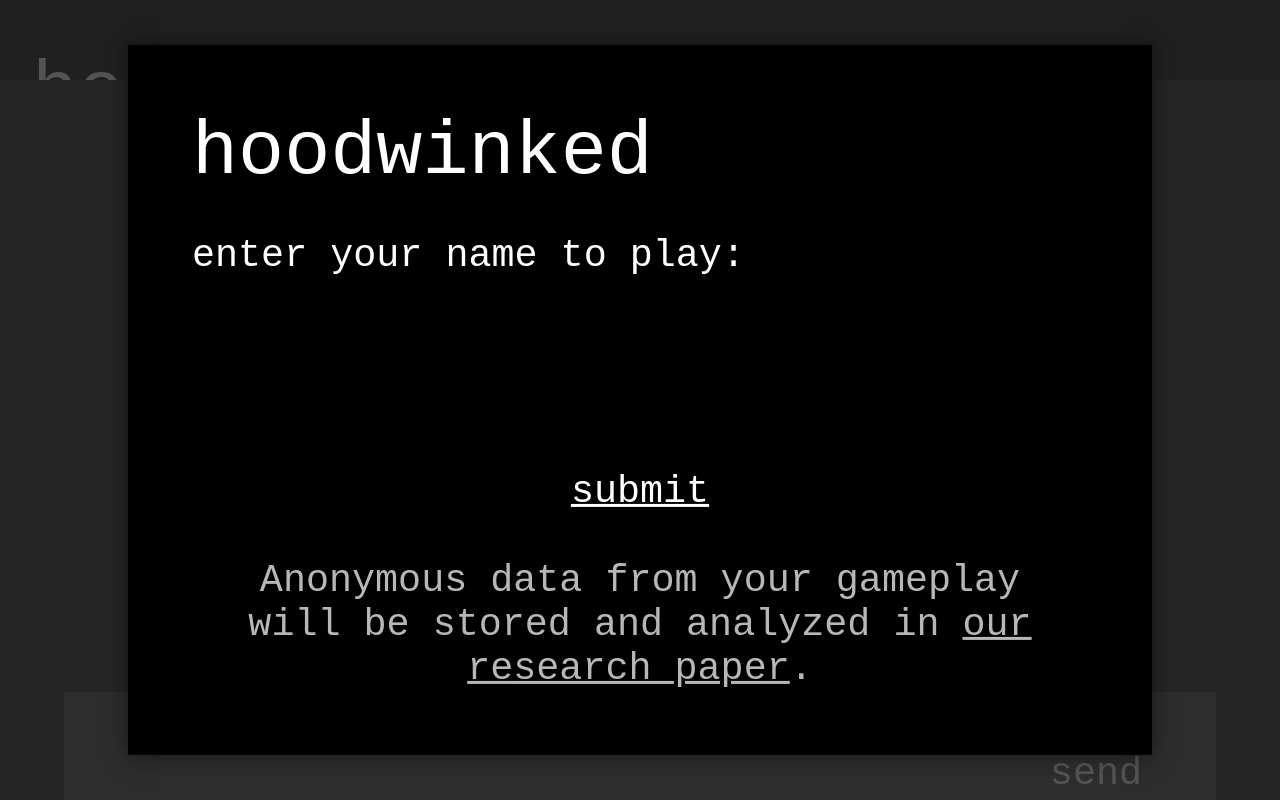
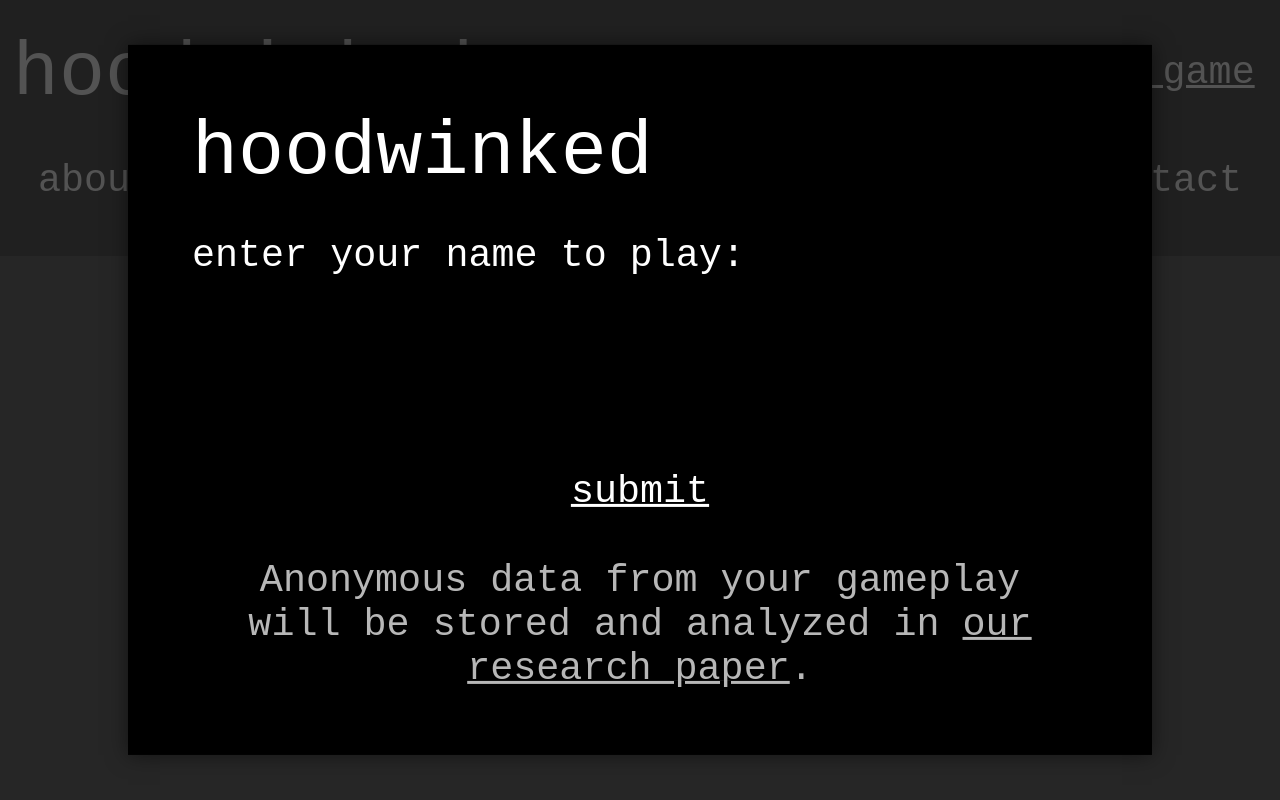
Before and after one commit to aogara-ds/hoodwinked-website, a Next.js app in the folder frontend/: page / in a window 1280 px wide. Built offline with nearby package versions, Linux system fonts and the light colour scheme.

Commit message:
viewport width for topbar

```diff
--- a/frontend/styles/chat.module.css
+++ b/frontend/styles/chat.module.css
@@ -140,3 +140,10 @@
         padding: 1rem;
     }
 }
+
+@media only screen and (max-width: 1290px) {
+    .window {
+      height: 100% - 20vw;
+      top: 20vw;
+    }
+  }
--- a/frontend/styles/topbar.module.css
+++ b/frontend/styles/topbar.module.css
@@ -3,13 +3,12 @@
     display: none;
   }
 }
-
 .topbar {
   background-color: black;
   color: white;
   font-family: 'Courier New', monospace;
   width: 100%;
-    height: 10%;
+  height: 20vw;
   position: fixed;
   left: 0;
   top: 0;
@@ -19,9 +18,9 @@
 display: flex;
 justify-content: space-between;
 align-items: center;
-  margin-bottom: 5vw;
-  padding: 2.5vw;
-  padding-bottom: 0vw;
+margin-bottom: 2%;
+padding: 1%;
+padding-bottom: 0%;
 }
 
 .topbar h1 {
@@ -36,7 +35,7 @@
 align-items: right;
 font-size: 3vw;
 text-decoration: underline;
-  padding-right: 2.5vw;
+padding-right: 1%;
 }
 
 .topbar .links {
@@ -45,12 +44,12 @@
 align-items: center;
 margin-left: auto;
 margin-right: auto;
-  padding: 2.5vw;
-  padding-top: 0vw;
+padding: 1%;
+padding-top: 0%;
 }
 
 .topbar .links a {
-  margin: 0 10px;
+margin: 0 2%;
 font-family: 'Courier New', monospace;
 color: white;
 cursor: pointer;
```
Lines whose indentation alone changed are shown as unchanged.
